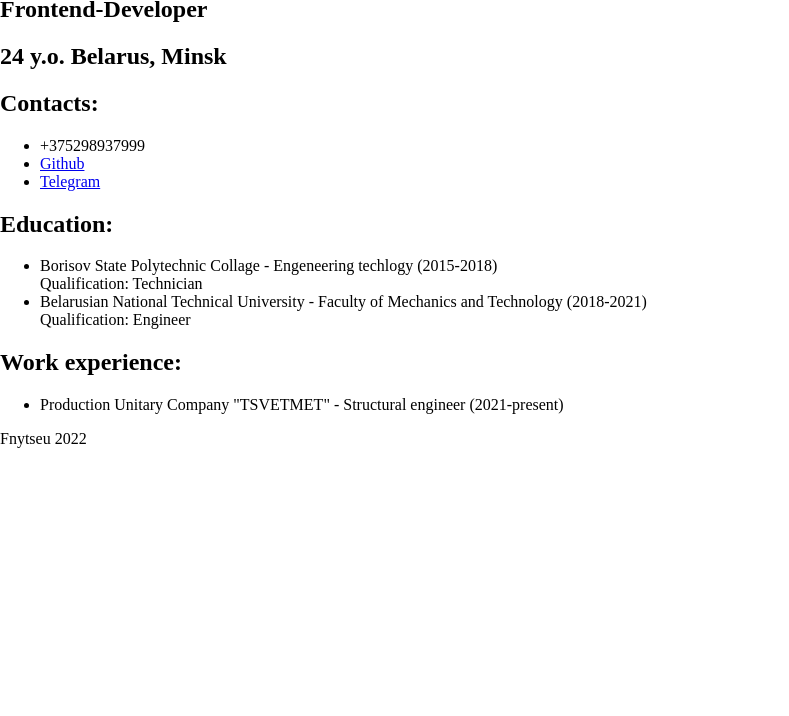
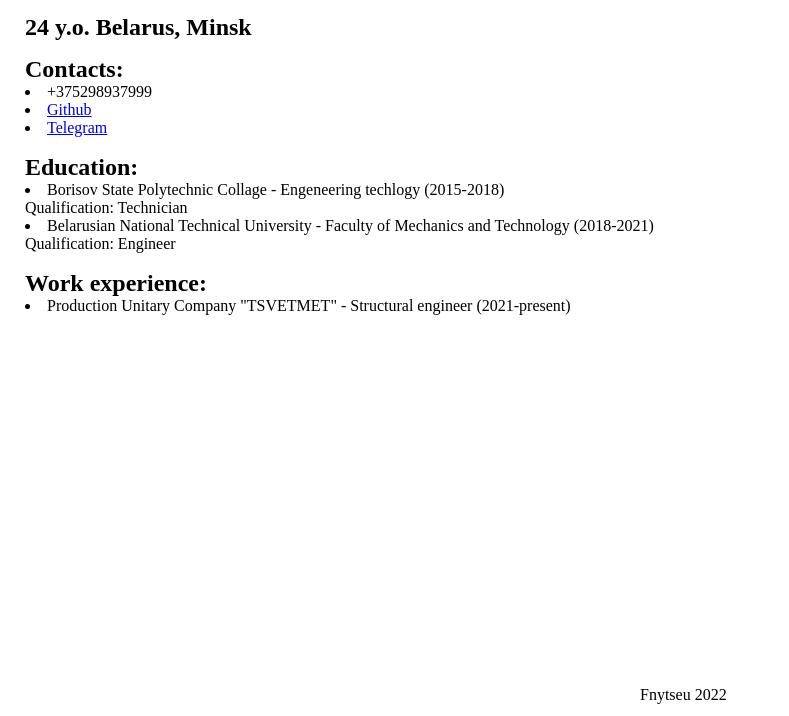
Before and after one commit to Fairfeu/rsschool-cv, a plain HTML site: page index.html in a window 1280 px wide. Shown: the part 84-800 px from the top of the page, without its empty margins (0-789 px from the left). Drawn offline with Linux system fonts and the light colour scheme.

Commit message:
docs: add styles

```diff
--- a/style.css
+++ b/style.css
@@ -1,5 +1,40 @@
-html,
-body {
+* {
   margin: 0;
   padding: 0;
 }
+
+.main {
+  display: flex;
+}
+
+.rightbox {
+  margin-left: 25px;
+  width: 80%;
+}
+
+.job {
+  padding-top: 17px;
+}
+
+.adress {
+  margin-top: 17px;
+}
+
+.contacts {
+  margin-top: 15px;
+  margin-bottom: 17px;
+}
+
+.education {
+  margin-bottom: 17px;
+}
+ul {
+  list-style-position: inside;
+}
+.foot {
+  position: fixed;
+  bottom: 0px;
+  left: 50%;
+  height: 30px;
+  width: 100%;
+}
```
